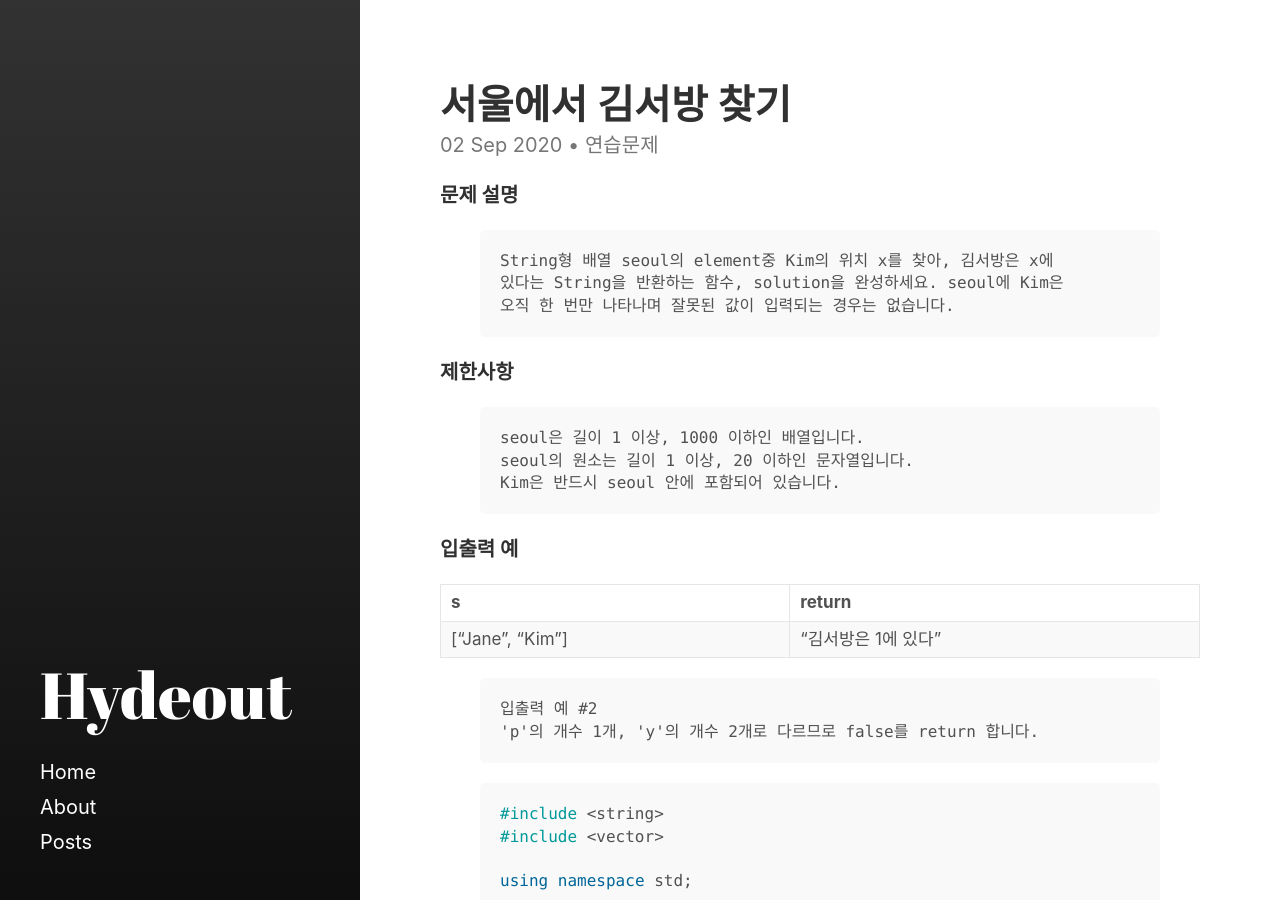
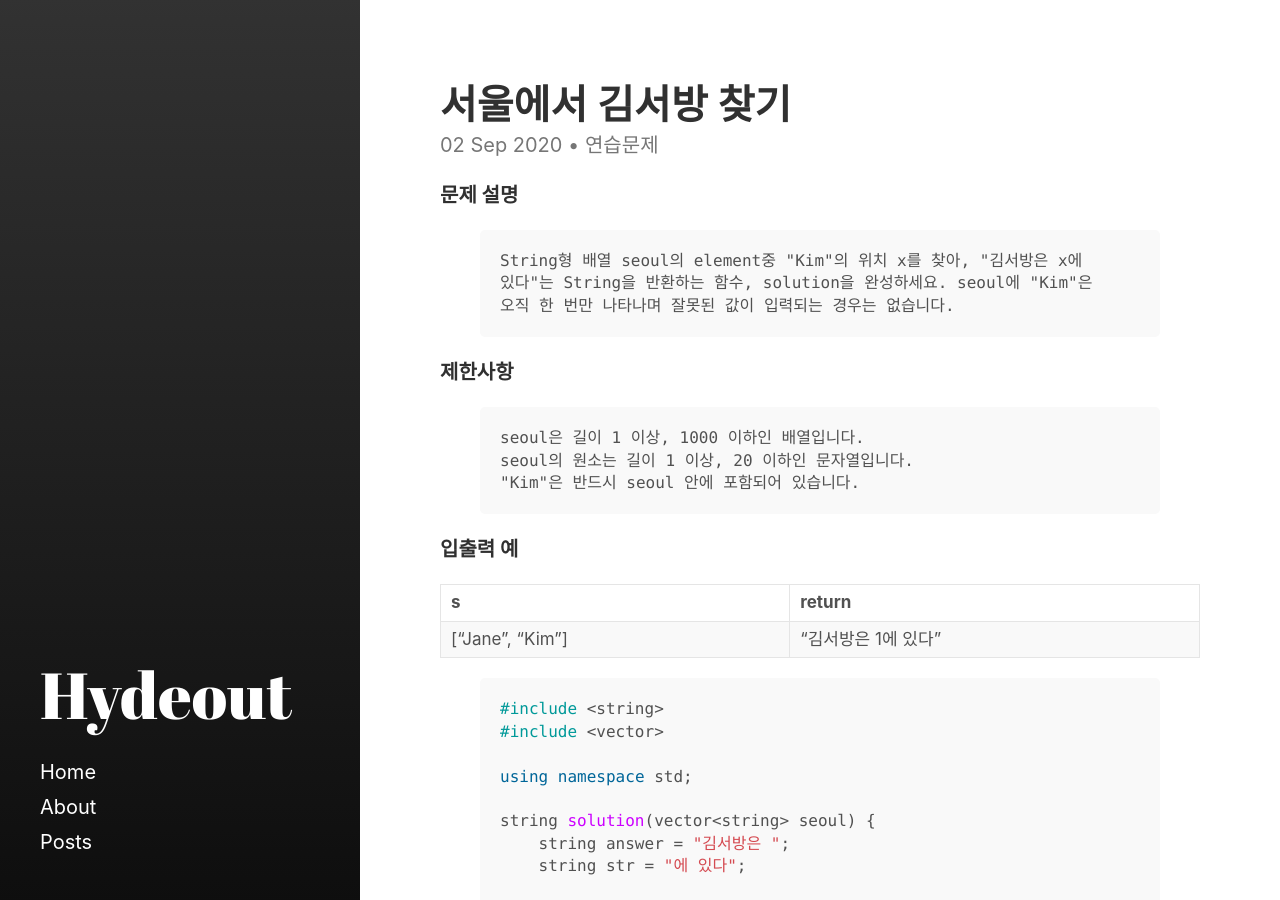
Before and after one commit to C13H12N4O2/C13H12N4O2.github.io, a Jekyll site: the page built from _posts/2020-09-02-21-14-서울에서-김서방-찾기.md, in a window 1280 px wide and 900 px high. Built offline with Jekyll 4.4.1, drawn with Linux system fonts in a browser that asks for light colours.

Commit message:
Update 2020-09-02-21-14-서울에서-김서방-찾기.md

```diff
--- a/_posts/2020-09-02-21-14-서울에서-김서방-찾기.md
+++ b/_posts/2020-09-02-21-14-서울에서-김서방-찾기.md
@@ -23,7 +23,7 @@ String형 배열 seoul의 element중 Kim의 위치 x를 찾아, 김서방은 x
 {% highlight txt %}
 seoul은 길이 1 이상, 1000 이하인 배열입니다.
 seoul의 원소는 길이 1 이상, 20 이하인 문자열입니다.
-Kim은 반드시 seoul 안에 포함되어 있습니다.
+"Kim"은 반드시 seoul 안에 포함되어 있습니다.
 {% endhighlight %}
 
 <strong>입출력 예</strong>
@@ -32,11 +32,6 @@ Kim은 반드시 seoul 안에 포함되어 있습니다.
 | --- | --- |
 | ["Jane", "Kim"] |	"김서방은 1에 있다" |
 
-
-{% highlight txt %}
-입출력 예 #2
-'p'의 개수 1개, 'y'의 개수 2개로 다르므로 false를 return 합니다.
-{% endhighlight %}
 
 {% highlight cpp %}
 #include <string>
```
Also changed, not shown: other parts of _posts/2020-09-02-21-14-서울에서-김서방-찾기.md (+3 -3 lines).
